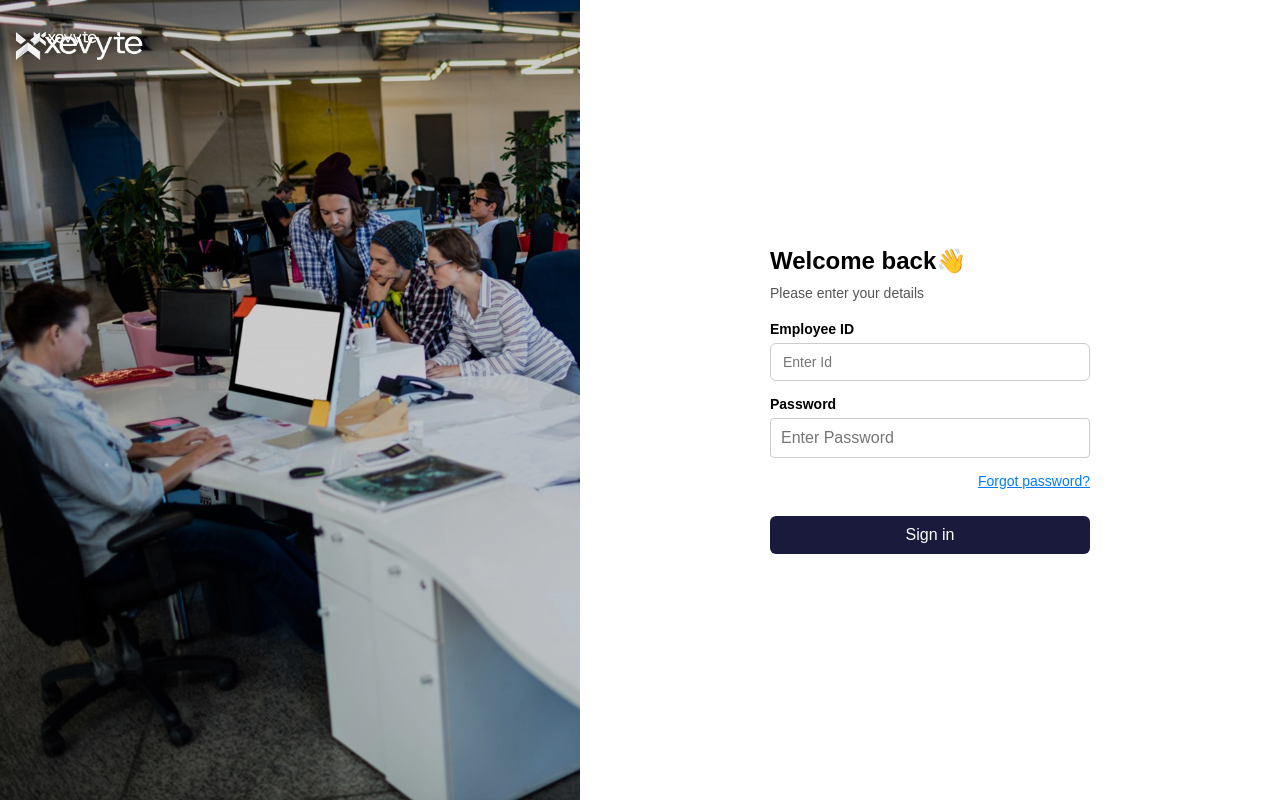
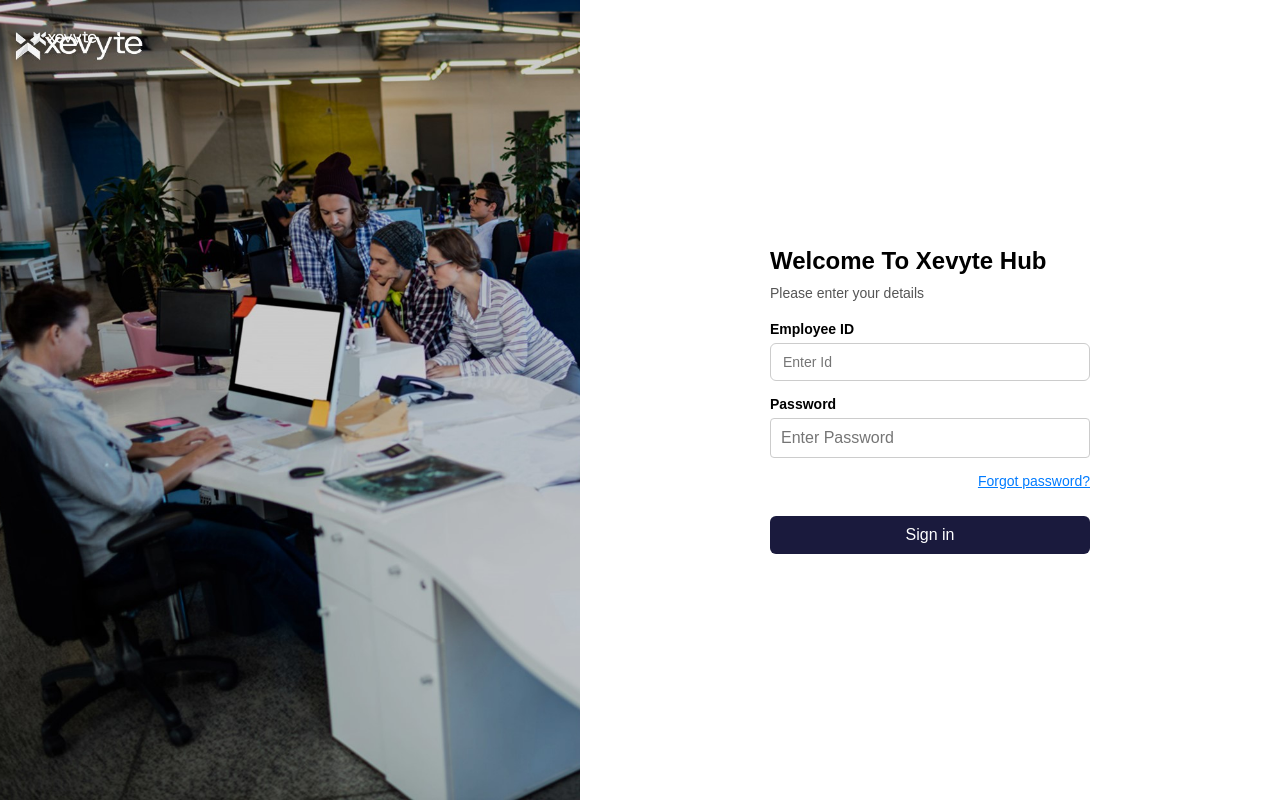
Before and after one commit to Admin-Xevyte/Xevyte_Connect, a React (Create React App) app in the folder employee-login-portal/: page / in a window 1280 px wide. Built offline with nearby package versions, Linux system fonts and the light colour scheme.

Commit message:
Update LoginPage.js

```diff
--- a/employee-login-portal/src/components/LoginPage.js
+++ b/employee-login-portal/src/components/LoginPage.js
@@ -80,7 +80,7 @@ function LoginPage() {
       </div>
       <div className="right-side">
         <div className="for-container">
-          <h2>Welcome back👋</h2>
+          <h2>Welcome To Xevyte Hub</h2>
           <p>Please enter your details</p>
 
           <form onSubmit={handleLogin}>
```
